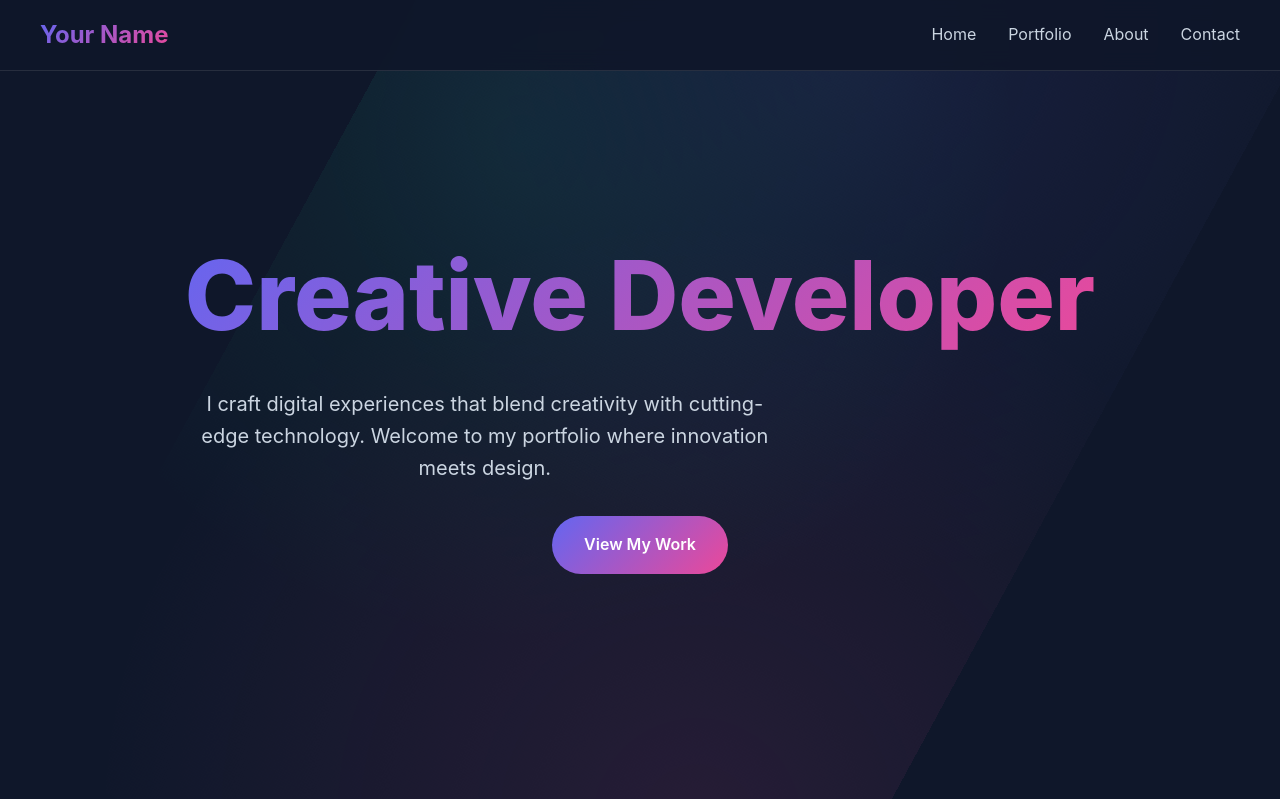
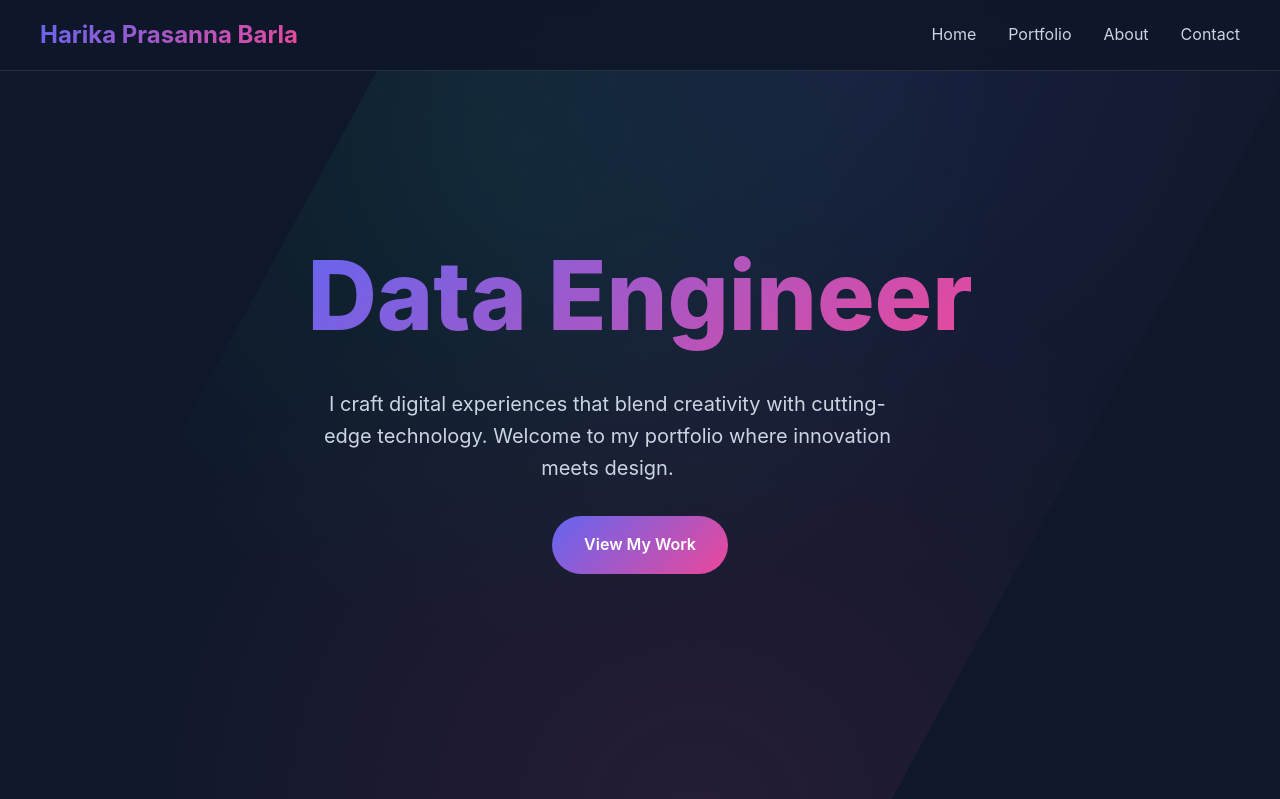
Before and after one commit to Harikaprasanna19/harikaprasanna.github.io, a plain HTML site: page index.html in a window 1280 px wide. Shown: the top 799 px of the page. Drawn offline with Linux system fonts and the light colour scheme.

Commit message:
Update index.html

```diff
--- a/index.html
+++ b/index.html
@@ -3,7 +3,7 @@
 <head>
     <meta charset="UTF-8">
     <meta name="viewport" content="width=device-width, initial-scale=1.0">
-    <title>Harika Prasanna Barla - Portfolio</title>
+    <title>Your Name - Portfolio</title>
     <style>
         * {
             margin: 0;
@@ -640,7 +640,7 @@
 
     <header>
         <nav>
-            <div class="logo">Your Name</div>
+            <div class="logo">Harika Prasanna Barla</div>
             <ul class="nav-links">
                 <li><a href="#home">Home</a></li>
                 <li><a href="#portfolio">Portfolio</a></li>
@@ -653,7 +653,7 @@
     <main>
         <section id="home" class="hero">
             <div class="hero-content">
-                <h1>Creative Developer</h1>
+                <h1>Data Engineer</h1>
                 <p>I craft digital experiences that blend creativity with cutting-edge technology. Welcome to my portfolio where innovation meets design.</p>
                 <a href="#portfolio" class="cta-button">View My Work</a>
             </div>
```
